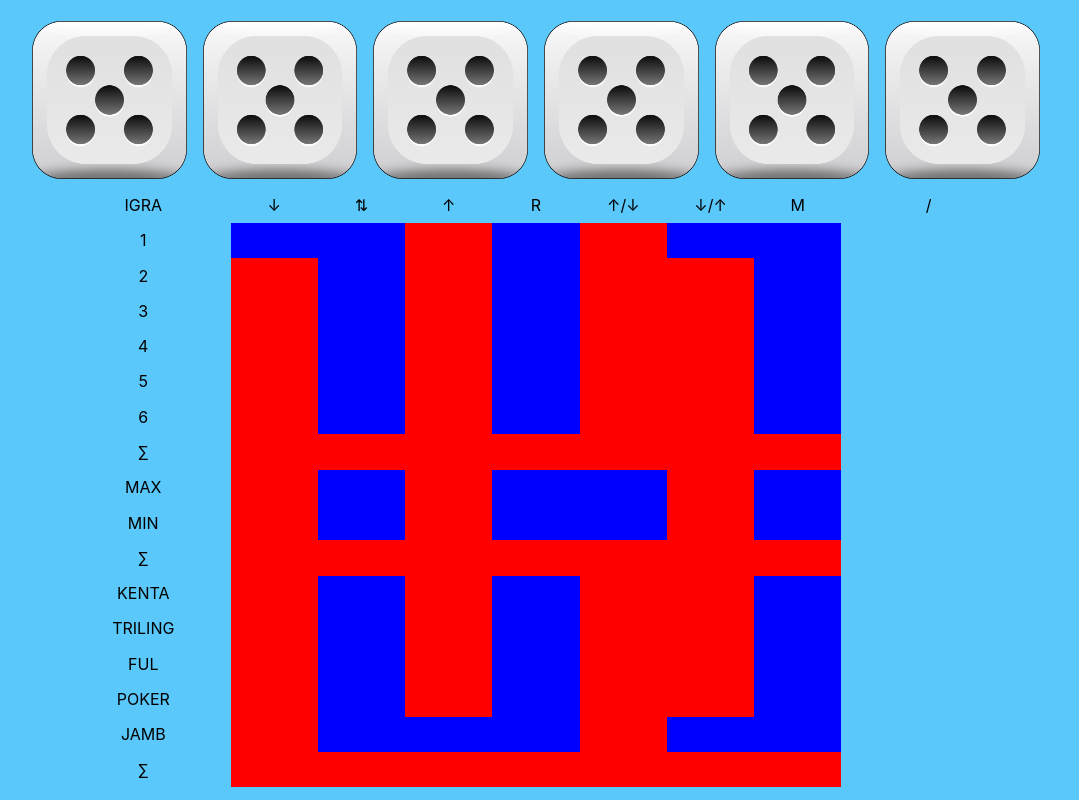
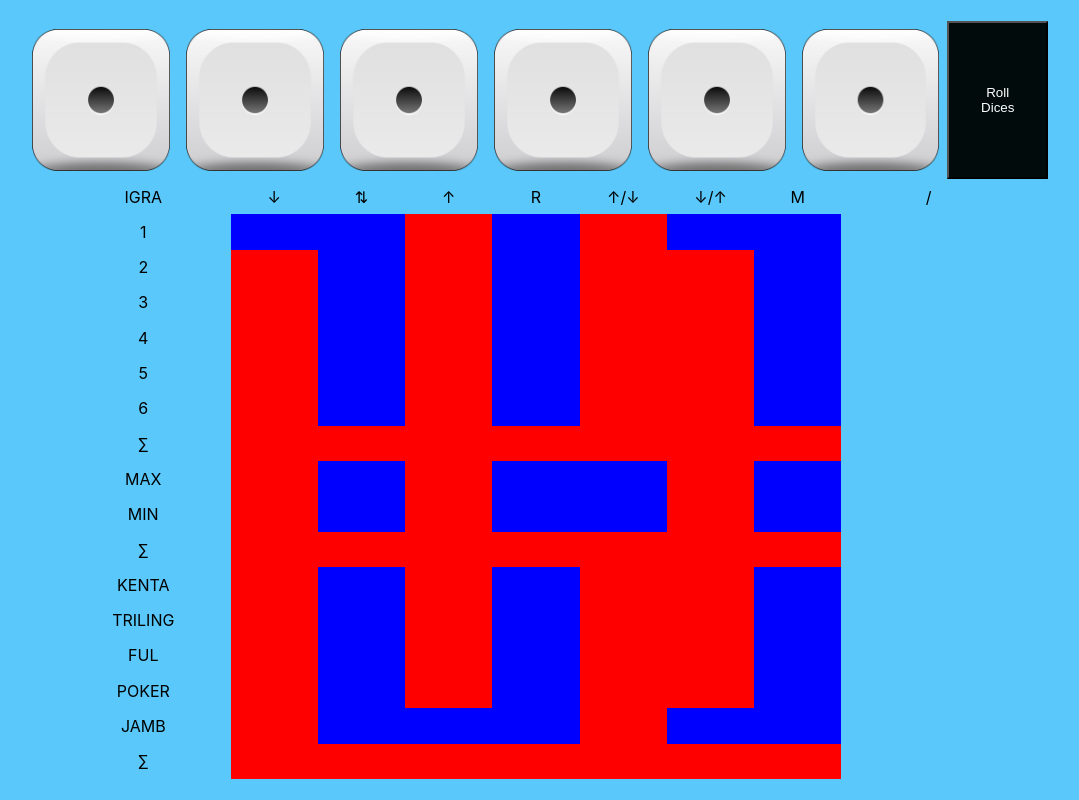
Before and after one commit to aleksandarbojovic8/jamb-online, a React (Create React App) app in the folder client/: page /singlePlayer in a window 1280 px wide. Shown: the whole page, without its empty margins (104-1183 px from the left). Built offline with nearby package versions, Linux system fonts and the light colour scheme.

Commit message:
dices basic functionality

```diff
--- /dev/null
+++ b/client/src/actions/dicesActions.js
@@ -0,0 +1,14 @@
+import { ROLL_DICES, SELECT_DICE } from './types';
+
+export const rollDices = () => {
+  return {
+    type: ROLL_DICES
+  };
+};
+
+export const selectDice = index => {
+  return {
+    type: SELECT_DICE,
+    payload: { diceIndex: index }
+  };
+};
--- a/client/src/actions/types.js
+++ b/client/src/actions/types.js
@@ -10,3 +10,6 @@ export const FROM_MIDDLE = 'FROM_MIDDLE';
 export const TO_MIDDLE = 'TO_MIDDLE';
 export const LAST_COL = 'LAST_COL';
 export const MAX_COL = 'MAX_COL';
+
+export const ROLL_DICES = 'ROLL_DICES';
+export const SELECT_DICE = 'SELECT_DICE';
--- a/client/src/components/Dices/Dices.js
+++ b/client/src/components/Dices/Dices.js
@@ -1,14 +1,24 @@
 import React from 'react';
+import { useDispatch } from 'react-redux';
+import { rollDices } from '../../actions/dicesActions';
 import OneDice from './OneDice';
 import styles from './Dices.module.css';
 
 export default function Dices() {
   const diceNames = ['die1', 'die2', 'die3', 'die4', 'die5', 'die6'];
+  const dispatch = useDispatch();
+
   return (
     <div className={styles.dicesContainer}>
-      {diceNames.map(val => {
-        return <OneDice key={val} name={val} />;
+      {diceNames.map((val, i) => {
+        return <OneDice key={val} index={i} />;
       })}
+      <button
+        className={styles.rollDiceButton}
+        onClick={() => dispatch(() => dispatch(rollDices()))}
+      >
+        Roll Dices
+      </button>
     </div>
   );
 }
--- a/client/src/components/Dices/Dices.module.css
+++ b/client/src/components/Dices/Dices.module.css
@@ -2,3 +2,15 @@
   display: flex;
   width: 80%;
 }
+
+.rollDiceButton {
+  background-color: #010b0b;
+  color: white;
+  padding: 1em 1.5em;
+  text-decoration: none;
+  text-align: center;
+}
+.rollDiceButton:hover {
+  background-color: #acacac;
+  cursor: pointer;
+}
--- a/client/src/components/Dices/OneDice.js
+++ b/client/src/components/Dices/OneDice.js
@@ -1,16 +1,22 @@
 import React from 'react';
+import { useSelector, useDispatch } from 'react-redux';
+import { selectDice } from '../../actions/dicesActions';
 import styles from './OneDice.module.css';
 
-export default function OneDice({ name }) {
-  const diceContent = 5;
-  console.log('dice name', name);
+export default function OneDice({ index }) {
+  const dispatch = useDispatch();
+  const dicesState = useSelector(state => state.dices);
+  const { dicesValue, dicesSelected } = dicesState;
+  const isSelected = dicesSelected[index];
+
   return (
-    <div className={styles.diceField}>
+    <div className={`${styles.diceField} ${isSelected && styles.selectedDice}`}>
       <img
-        src={require(`../../img/die${diceContent}.png`).default}
+        src={require(`../../img/die${dicesValue[index]}.png`).default}
         alt="Dice"
         width="100%"
         height="100%"
+        onClick={() => dispatch(selectDice(index))}
       />
     </div>
   );
--- a/client/src/components/Dices/OneDice.module.css
+++ b/client/src/components/Dices/OneDice.module.css
@@ -1,4 +1,8 @@
 .diceField {
-  width: calc(100% / 6);
+  width: calc(100% / 7);
   padding: 0.5rem;
 }
+
+.selectedDice {
+  background-color: blue;
+}
--- /dev/null
+++ b/client/src/reducers/dicesReducer.js
@@ -0,0 +1,29 @@
+import { ROLL_DICES, SELECT_DICE } from '../actions/types';
+
+const diceState = {
+  dicesSelected: [false, false, false, false, false, false],
+  dicesValue: [1, 1, 1, 1, 1, 1],
+  turn: 1
+};
+
+const dicesReducer = (state = diceState, action) => {
+  const { dicesSelected, dicesValue } = state;
+  switch (action.type) {
+    case ROLL_DICES:
+      const dicesValueNew = dicesSelected.map((val, i) => {
+        const randomDice = Math.floor(Math.random() * 6) + 1;
+        return val ? dicesValue[i] : randomDice;
+      });
+      return { ...state, dicesValue: dicesValueNew };
+
+    case SELECT_DICE:
+      const { diceIndex } = action.payload;
+      const dicesSelectedNew = [...dicesSelected];
+      dicesSelectedNew[diceIndex] = !dicesSelected[diceIndex];
+      return { ...state, dicesSelected: dicesSelectedNew };
+    default:
+      return state;
+  }
+};
+
+export default dicesReducer;
--- a/client/src/reducers/helloReducer.js
+++ /dev/null
@@ -1,17 +0,0 @@
-import { SAY_HELLO_ACTION } from '../actions/types';
-
-const helloState = {
-  message: 'Hi'
-};
-
-const helloReducer = (state = helloState, action) => {
-  switch (action.type) {
-    case SAY_HELLO_ACTION:
-      const { message } = action.payload;
-      return { ...state, message };
-    default:
-      return state;
-  }
-};
-
-export default helloReducer;
--- a/client/src/reducers/index.js
+++ b/client/src/reducers/index.js
@@ -1,9 +1,9 @@
 import { combineReducers } from 'redux';
-import helloReducer from './helloReducer';
+import dicesReducer from './dicesReducer';
 // import singlePlayerReducer from './singlePlayerReducer';
 
 const rootReducer = combineReducers({
-  hello: helloReducer
+  dices: dicesReducer
   // singlePlayerReducer: singlePlayerReducer
 });
 
```
Also changed, not shown: client/src/actions/functions.js (deleted, +0 -8 lines).
